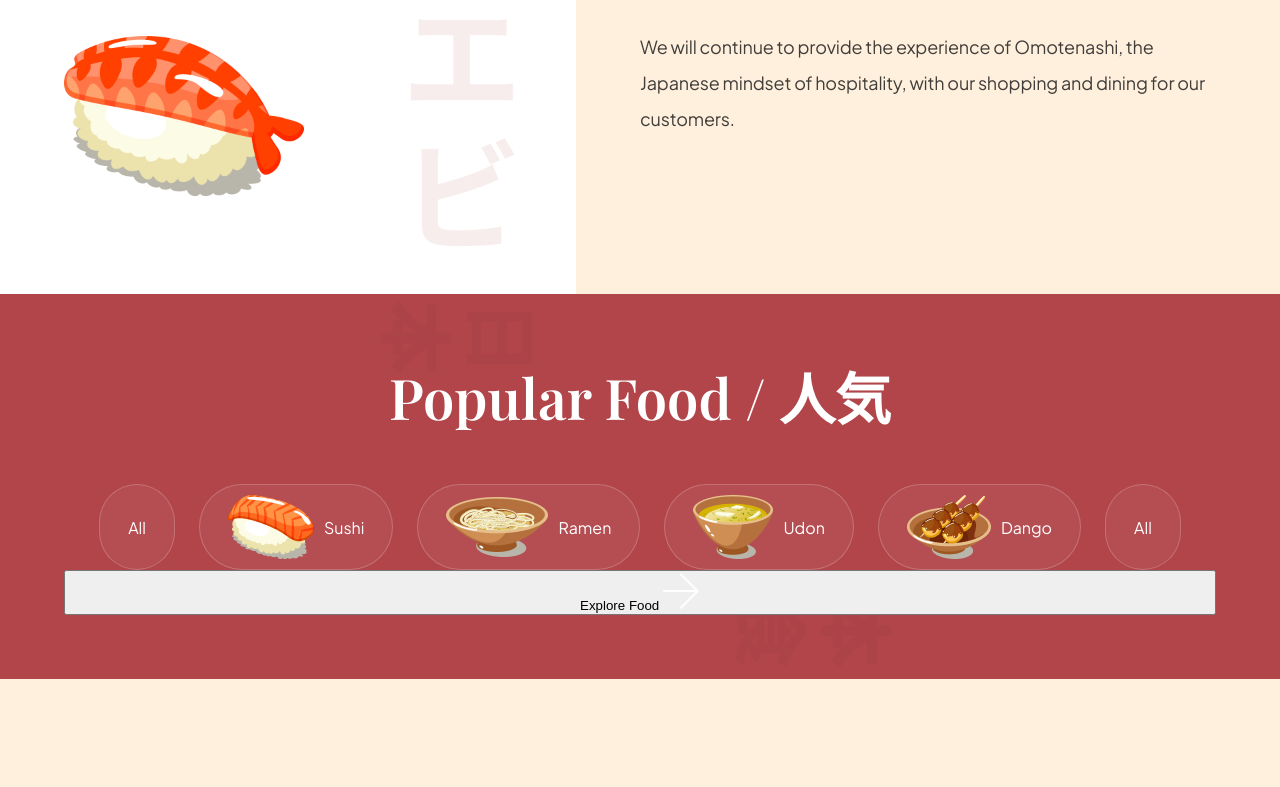
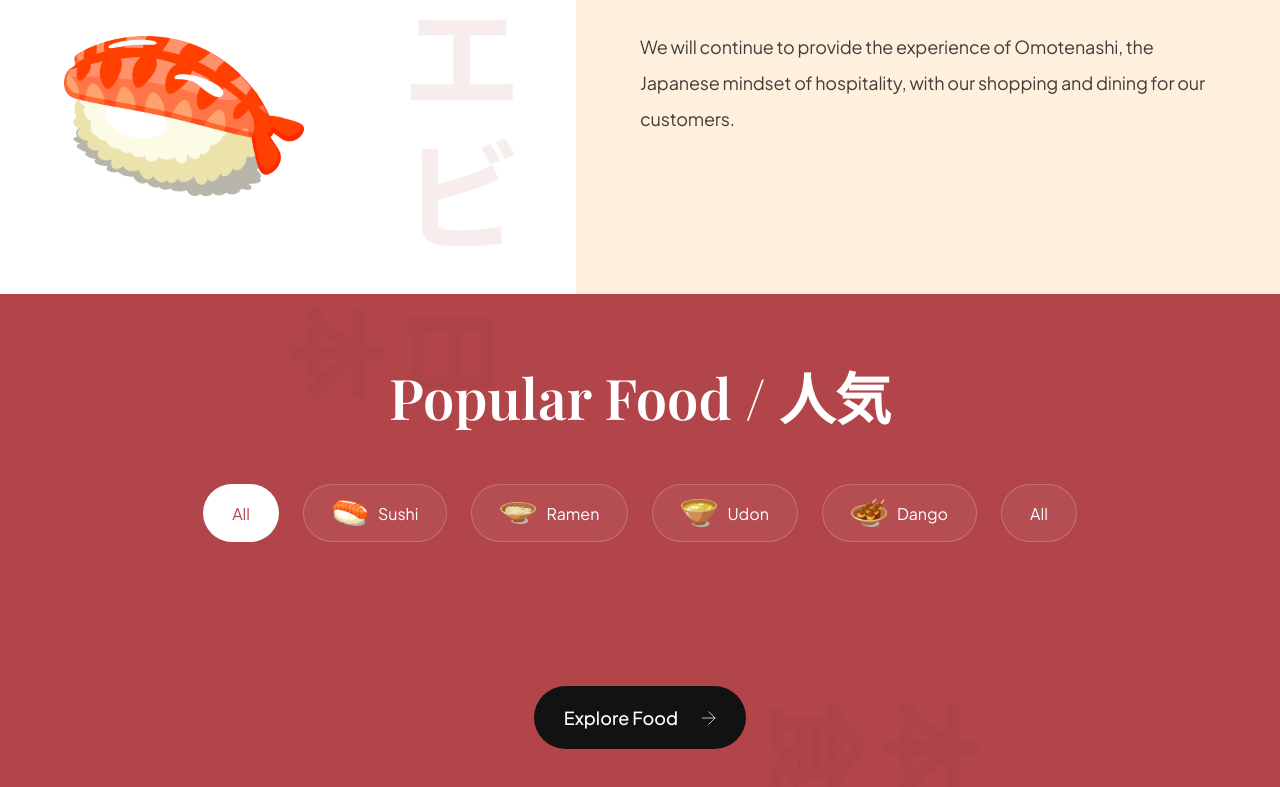
Before and after one commit to edjunma/Sushibae, a website built with Vite: page index.html in a window 1280 px wide. Shown: the part 1224-2011 px from the top of the page. Before the commit the page ends 1903 px from the top, so only its background shows below. Built offline with nearby package versions, Linux system fonts and the light colour scheme.

Commit message:
finish popular foods buttons

```diff
--- a/css/sections/popular.css
+++ b/css/sections/popular.css
@@ -51,3 +51,56 @@
   color: #fff;
   cursor: pointer;
 }
+
+.popular-foods__filter-btn img {
+  width: 36px;
+  height: 36px;
+  object-fit: contain;
+}
+
+.popular-foods__filter-btn.active {
+  background: #fff;
+  color: var(--primary-color)
+}
+
+.popular-foods__filter-btn:hover {
+  background: #fff;
+  color: var(--primary-color)
+}
+
+.popular-foods__catalogue {
+  margin-top: 64px;
+
+  display: flex;
+  justify-content: center;
+  align-items: flex-end;
+  flex-wrap: wrap;
+  gap: 56px;
+}
+
+.popular-foods__button {
+  width: fit-content;
+
+  padding: 20px 30px;
+  margin: 80px auto 0;
+
+  font-weight: 500;
+  font-size: 18px;
+  line-height: 23px;
+  font-family: var(--plus-jakarta-sans);
+  color: #fff;
+
+  border: none;
+  outline: none;
+  background: var(--secondary-color);
+  border-radius: 64px;
+  cursor: pointer;
+}
+
+.popular-foods__button img {
+  width: 14px;
+  height: 14px;
+  object-fit: contain;
+
+  margin-left: 21px;
+}
```
